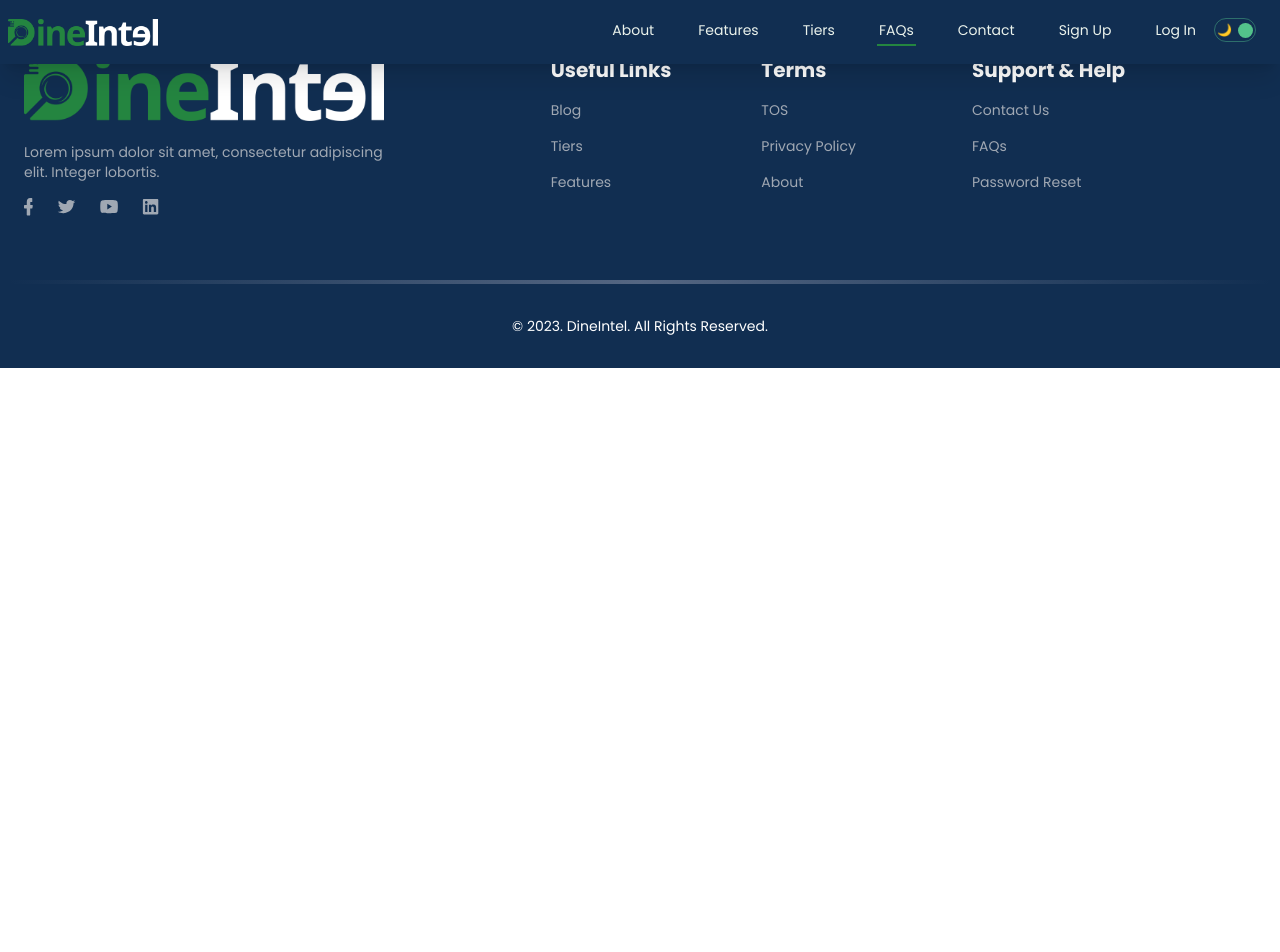
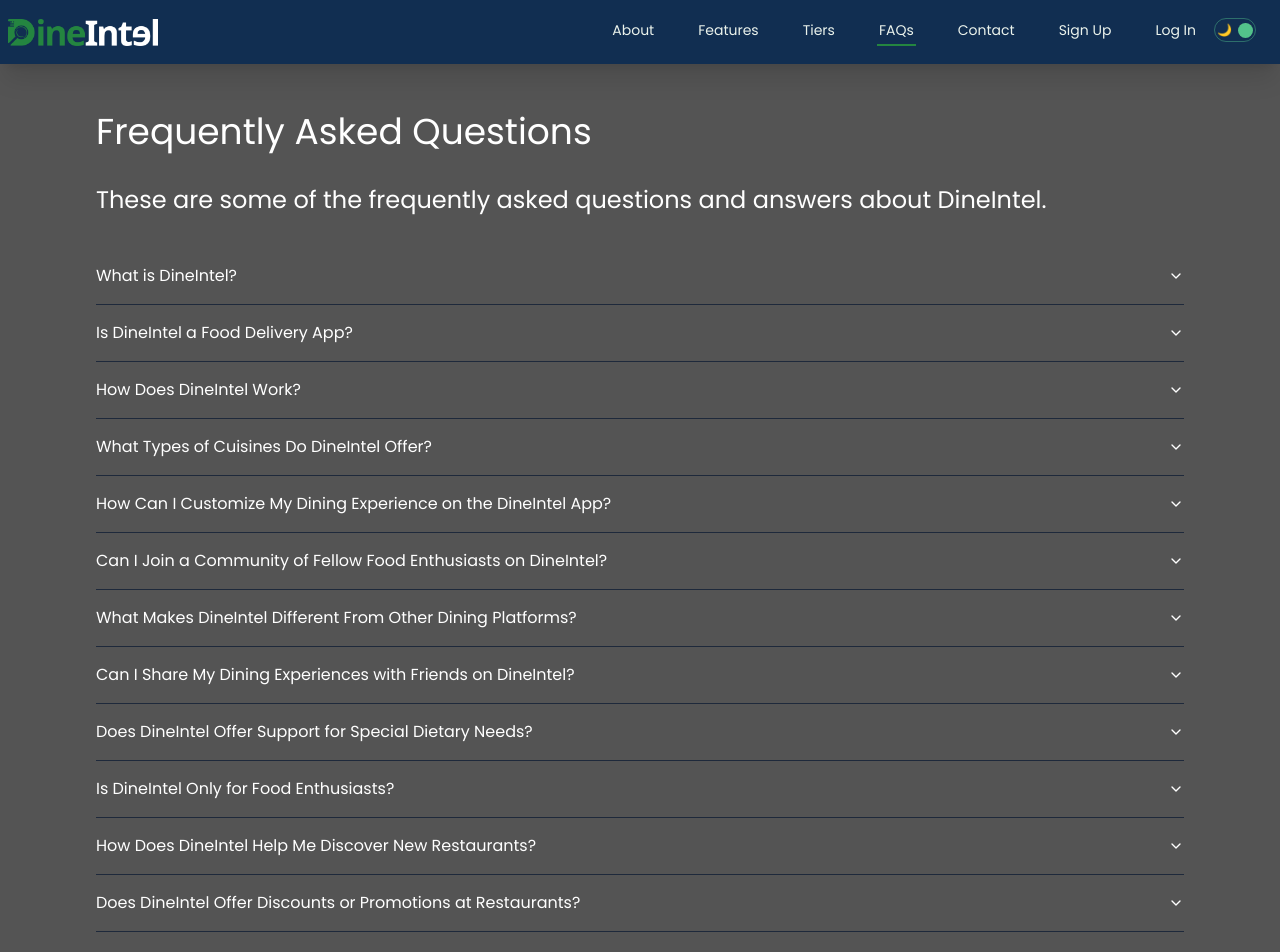
Before and after one commit to shaperhub/testdine, a Next.js app: page /faqs in a window 1280 px wide. Shown: the top 952 px of the page. Before the commit the page ends 800 px from the top, so only its background shows below. Built offline with nearby package versions, Linux system fonts and the light colour scheme; no server answers.

Commit message:
FAQ done

```diff
--- a/src/app/contact/page.jsx
+++ b/src/app/contact/page.jsx
@@ -22,7 +22,7 @@ const Contact = () => {
           className="w-full p-3 mb-4 bg-dlightestgreen dark:bg-gray-700 rounded outline-none text-[16px] text-black dark:text-white placeholder-dgrey"
         ></textarea>
         <button
-          className="w-full p-3 bg-dblue rounded text-white hover:bg-dlightblue"
+          className="w-full p-3 bg-dblue rounded-lg text-white hover:bg-dlightblue"
         >
           Send Message
         </button>
--- a/src/app/faqs/page.jsx
+++ b/src/app/faqs/page.jsx
@@ -1,9 +1,109 @@
 import React from 'react'
+import {Accordion, AccordionContent, AccordionItem, AccordionTrigger} from "@/components/ui/accordion"
 import Link from 'next/link'
 
 const Faqs = () => {
   return (
-    <div>Faqs</div>
+    <div data-aos="fade-up" className=''>
+      <div className='w-full bg-dlightestgreen dark:bg-ddarkgrey text-black dark:text-white pt-28 pb-16 px-8 md:px-24'>
+        <h1 className="font-heading text-4xl mb-8">Frequently Asked Questions</h1>
+        <p className='font-regular text-2xl mb-8'>These are some of the frequently asked questions and answers about DineIntel.</p>
+        <Accordion type="single" collapsible className="font-regular">
+          <AccordionItem value="item-1">
+            <AccordionTrigger>What is DineIntel?</AccordionTrigger>
+            <AccordionContent>
+              DineIntel is a personalized dining platform blending culinary art with digital innovation.
+            </AccordionContent>
+          </AccordionItem>
+          <AccordionItem value="item-2">
+            <AccordionTrigger>Is DineIntel a Food Delivery App?</AccordionTrigger>
+            <AccordionContent>
+              No, DineIntel is not a food delivery app.
+              It&apos;s a personalized dining platform that offers recommendations, culinary exploration, and community engagement.
+            </AccordionContent>
+          </AccordionItem>
+          <AccordionItem value="item-3">
+            <AccordionTrigger>How Does DineIntel Work?</AccordionTrigger>
+            <AccordionContent>
+              DineIntel works by leveraging advanced technology to provide personalized dining experiences.
+              It uses features like <span className='font-bold'>For You</span> to offer tailored restaurant recommendations and <span className='font-bold'>Modify Dish</span> to customize meals according to individual preferences.
+              Users can also engage with the culinary community through the <span className='font-bold'>Dine Group</span>, where they can share experiences and discover new dining spots.
+            </AccordionContent>
+          </AccordionItem>
+          <AccordionItem value="item-4">
+            <AccordionTrigger>What Types of Cuisines Do DineIntel Offer?</AccordionTrigger>
+            <AccordionContent>
+              DineIntel offers a diverse range of cuisines from around the globe, ensuring there is something to tantalize every palate.
+              Whether you&apos;re craving Italian pasta, Japanese sushi, or Indian curry, DineIntel has you covered with its extensive selection of culinary delights.
+            </AccordionContent>
+          </AccordionItem>
+          <AccordionItem value="item-5">
+            <AccordionTrigger>How Can I Customize My Dining Experience on the DineIntel App?</AccordionTrigger>
+            <AccordionContent>
+              With DineIntel, you have the power to tailor your dining experience to your preferences like never before.
+              Use features like <span className='font-bold'>Modify Dish</span> to customize your meal, explore personalized restaurant recommendations, and engage with our Epicurean Concierge for expert guidance on crafting the perfect culinary adventure.
+            </AccordionContent>
+          </AccordionItem>
+          <AccordionItem value="item-6">
+            <AccordionTrigger>Can I Join a Community of Fellow Food Enthusiasts on DineIntel?</AccordionTrigger>
+            <AccordionContent>
+              Absolutely! DineIntel offers a vibrant culinary community through our <span className='font-bold'>Dine Group</span> feature.
+              Connect with like-minded individuals, share dining experiences, discover new restaurants, and participate in engaging discussions about all things food.
+            </AccordionContent>
+          </AccordionItem>
+          <AccordionItem value="item-7">
+            <AccordionTrigger>What Makes DineIntel Different From Other Dining Platforms?</AccordionTrigger>
+            <AccordionContent>
+              DineIntel stands out with its unique blend of culinary expertise and cutting-edge technology.
+              Our platform goes beyond traditional dining apps by offering personalized recommendations, innovative dish customization tools, and a vibrant community of food enthusiasts.
+              We are committed to revolutionizing the dining experience, one personalized creation at a time.
+            </AccordionContent>
+          </AccordionItem>
+          <AccordionItem value="item-8">
+            <AccordionTrigger>Can I Share My Dining Experiences with Friends on DineIntel?</AccordionTrigger>
+            <AccordionContent>
+              Absolutely! DineIntel encourages sharing and celebrating dining experiences with friends.
+              You can easily share your favorite restaurants, dishes, and culinary adventures with your friends and fellow food enthusiasts within the <span className='font-bold'>Dine Group</span> community.
+              Join the conversation, exchange recommendations, and inspire each other to discover new culinary delights.
+            </AccordionContent>
+          </AccordionItem>
+          <AccordionItem value="item-9">
+            <AccordionTrigger>Does DineIntel Offer Support for Special Dietary Needs?</AccordionTrigger>
+            <AccordionContent>
+              Yes, DineIntel is equipped to accommodate a wide range of dietary preferences.
+              Whether you're vegetarian, vegan, gluten-free, or have specific allergies, our platform provides personalized recommendations and customizable options to ensure a seamless dining experience.
+              Our <span className='font-bold'>Modify Dish</span> feature allows you to adapt menu items to suit your dietary preferences, ensuring that every meal meets your unique needs and tastes.
+            </AccordionContent>
+          </AccordionItem>
+          <AccordionItem value="item-10">
+            <AccordionTrigger>Is DineIntel Only for Food Enthusiasts?</AccordionTrigger>
+            <AccordionContent>
+              Not at all! While our community is centered around food, anyone can join DineIntel to explore new culinary experiences, connect with others, and discover delicious dishes.
+              Whether you are a seasoned foodie or just someone who enjoys good food, you are welcome to be a part of our community.
+            </AccordionContent>
+          </AccordionItem>
+          <AccordionItem value="item-11">
+            <AccordionTrigger>How Does DineIntel Help Me Discover New Restaurants?</AccordionTrigger>
+            <AccordionContent>
+              With DineIntel, exploring new dining experiences is effortless.
+              Our platform uses advanced algorithms to recommend restaurants tailored to your taste preferences and dietary requirements.
+              Simply input your preferences, and DineIntel will curate a list of restaurants that match your criteria, ensuring a delightful culinary adventure every time.
+            </AccordionContent>
+          </AccordionItem>
+          <AccordionItem value="item-12">
+            <AccordionTrigger>Does DineIntel Offer Discounts or Promotions at Restaurants?</AccordionTrigger>
+            <AccordionContent>
+              Yes, DineIntel frequently collaborates with restaurants to offer exclusive discounts, promotions, and special offers to our users.
+              Keep an eye on the app for the latest deals available at your favorite dining spots.
+            </AccordionContent>
+          </AccordionItem>
+        </Accordion>
+        <p className='font-regular font-bold text-2xl py-8'>Got More Questions?</p>
+        <button className='p-3 bg-dblue rounded-lg text-white hover:bg-dlightblue'>
+          <Link href='/contact'>Contact Us</Link>
+        </button>
+      </div>
+    </div>
   )
 }
 
--- a/src/app/firebase/config.js
+++ b/src/app/firebase/config.js
@@ -6,6 +6,7 @@ import { getStorage } from "firebase/storage";
 const firebaseConfig = {
   apiKey: process.env.NEXT_PUBLIC_FIREBASE_API_KEY,
   authDomain: process.env.NEXT_PUBLIC_FIREBASE_AUTH_DOMAIN,
+  databaseURL: process.env.NEXT_PUBLIC_FIREBASE_DATABASE_URLS,
   projectId: process.env.NEXT_PUBLIC_FIREBASE_PROJECT_ID,
   storageBucket: process.env.NEXT_PUBLIC_FIREBASE_STORAGE_BUCKET,
   messagingSenderId: process.env.NEXT_PUBLIC_FIREBASE_MESSAGING_SENDER_ID,
--- a/src/components/footer/Footer.jsx
+++ b/src/components/footer/Footer.jsx
@@ -3,7 +3,6 @@ import Image from "next/image";
 import Link from "next/link";
 import LogoLight from '../../../public/DineIntelLogoLight.png'
 import LogoDark from '../../../public/DineIntelLogoDark.png'
-
 
 const Footer = () => {
   const currentyear = new Date().getFullYear();
@@ -12,7 +11,7 @@ const Footer = () => {
     <div className="text-xs md:text-sm font-regular">
       <div className="footer bg-dlightgreen dark:bg-dblue px-2 2xl:px-16 pt-8">
         <div className="flex flex-wrap">
-          <div className="w-full px-4 md:w-1/2 lg:w-4/12 xl:w-5/12">
+          <div className="w-full md:w-1/2 lg:w-4/12 xl:w-5/12">
             <div className="mb-12 max-w-[360px] lg:mb-16">
               <Link href="/" className="mb-4 inline-block">
                 <Image
@@ -38,7 +37,7 @@ const Footer = () => {
                 <a
                   href="https://facebook.com/"
                   aria-label="facebook-social-link"
-                  className="text-ddarkgrey dark:text-dgrey mr-6 hover:text-blue-600"
+                  className="text-ddarkgrey dark:text-dgrey mr-6 hover:text-dgreen dark:hover:text-dgreen"
                 >
                   <svg
                     width="9"
@@ -52,7 +51,7 @@ const Footer = () => {
                 <a
                   href="https://twitter.com/"
                   aria-label="twitter-social-link"
-                  className=" text-ddarkgrey dark:text-dgrey mr-6 hover:text-blue-600"
+                  className=" text-ddarkgrey dark:text-dgrey mr-6 hover:text-dgreen dark:hover:text-dgreen"
                 >
                   <svg
                     width="19"
@@ -66,7 +65,7 @@ const Footer = () => {
                 <a
                   href="https://youtube.com/"
                   aria-label="youtube-social-link"
-                  className=" text-ddarkgrey dark:text-dgrey mr-6 hover:text-blue-600"
+                  className=" text-ddarkgrey dark:text-dgrey mr-6 hover:text-dgreen dark:hover:text-dgreen"
                 >
                   <svg
                     width="18"
@@ -80,7 +79,7 @@ const Footer = () => {
                 <a
                   href="https://linkedin.com/"
                   aria-label="linkedin-social-link"
-                  className=" text-ddarkgrey dark:text-dgrey hover:text-blue-600"
+                  className=" text-ddarkgrey dark:text-dgrey hover:text-dgreen dark:hover:text-dgreen"
                 >
                   <svg
                     width="17"
@@ -95,8 +94,8 @@ const Footer = () => {
             </div>
           </div>
 
-          <div className="w-full px-4 sm:w-1/2 md:w-1/2 lg:w-2/12 xl:w-2/12">
-            <div className="mb-12 lg:mb-16">
+          <div className="w-full sm:w-1/2 md:w-1/2 lg:w-2/12 xl:w-2/12">
+            <div className="mb-6 lg:mb-16">
               <h2 className="mb-4 text-xl font-bold text-black dark:text-white">
                 Useful Links
               </h2>
@@ -104,7 +103,7 @@ const Footer = () => {
                 <li>
                   <a
                     href="/blog"
-                    className=" text-ddarkgrey dark:text-dgrey hover:text-blue-600 dark:hover:text-blue-600 mb-4 inline-block"
+                    className=" text-ddarkgrey dark:text-dgrey hover:text-dgreen dark:hover:text-dgreen mb-4 inline-block"
                   >
                     Blog
                   </a>
@@ -112,7 +111,7 @@ const Footer = () => {
                 <li>
                   <a
                     href="/dineintel-tiers"
-                    className=" text-ddarkgrey dark:text-dgrey hover:text-blue-600 dark:hover:text-blue-600 mb-4 inline-block"
+                    className=" text-ddarkgrey dark:text-dgrey hover:text-dgreen dark:hover:text-dgreen mb-4 inline-block"
                   >
                     Tiers
                   </a>
@@ -120,7 +119,7 @@ const Footer = () => {
                 <li>
                   <a
                     href="/features"
-                    className=" text-ddarkgrey dark:text-dgrey hover:text-blue-600 dark:hover:text-blue-600 mb-4 inline-block"
+                    className=" text-ddarkgrey dark:text-dgrey hover:text-dgreen dark:hover:text-dgreen mb-4 inline-block"
                   >
                     Features
                   </a>
@@ -129,8 +128,8 @@ const Footer = () => {
             </div>
           </div>
 
-          <div className="w-full px-4 sm:w-1/2 md:w-1/2 lg:w-2/12 xl:w-2/12">
-            <div className="mb-12 lg:mb-16">
+          <div className="w-full sm:w-1/2 md:w-1/2 lg:w-2/12 xl:w-2/12">
+            <div className="mb-6 lg:mb-16">
               <h2 className="mb-4 text-xl font-bold text-black dark:text-white">
                 Terms
               </h2>
@@ -138,7 +137,7 @@ const Footer = () => {
                 <li>
                   <a
                     href="/terms-of-service"
-                    className=" text-ddarkgrey dark:text-dgrey hover:text-blue-600 dark:hover:text-blue-600 mb-4 inline-block"
+                    className=" text-ddarkgrey dark:text-dgrey hover:text-dgreen dark:hover:text-dgreen mb-4 inline-block"
                   >
                     TOS
                   </a>
@@ -146,7 +145,7 @@ const Footer = () => {
                 <li>
                   <a
                     href="/privacy-policy"
-                    className=" text-ddarkgrey dark:text-dgrey hover:text-blue-600 dark:hover:text-blue-600 mb-4 inline-block"
+                    className=" text-ddarkgrey dark:text-dgrey hover:text-dgreen dark:hover:text-dgreen mb-4 inline-block"
                   >
                     Privacy Policy
                   </a>
@@ -154,7 +153,7 @@ const Footer = () => {
                 <li>
                   <a
                     href="/about"
-                    className=" text-ddarkgrey dark:text-dgrey hover:text-blue-600 dark:hover:text-blue-600 mb-4 inline-block"
+                    className=" text-ddarkgrey dark:text-dgrey hover:text-dgreen dark:hover:text-dgreen mb-4 inline-block"
                   >
                     About
                   </a>
@@ -163,8 +162,8 @@ const Footer = () => {
             </div>
           </div>
 
-          <div className="w-full px-4 md:w-1/2 lg:w-4/12 xl:w-3/12">
-            <div className="mb-12 lg:mb-16">
+          <div className="w-full md:w-1/2 lg:w-4/12 xl:w-3/12">
+            <div className="mb-6 lg:mb-16">
               <h2 className="mb-4 text-xl font-bold text-black dark:text-white">
                 Support & Help
               </h2>
@@ -172,7 +171,7 @@ const Footer = () => {
                 <li>
                   <a
                     href="/contact"
-                    className=" text-ddarkgrey dark:text-dgrey hover:text-blue-600 dark:hover:text-blue-600 mb-4 inline-block"
+                    className=" text-ddarkgrey dark:text-dgrey hover:text-dgreen dark:hover:text-dgreen mb-4 inline-block"
                   >
                     Contact Us
                   </a>
@@ -180,7 +179,7 @@ const Footer = () => {
                 <li>
                   <a
                     href="/faqs"
-                    className=" text-ddarkgrey dark:text-dgrey hover:text-blue-600 dark:hover:text-blue-600 mb-4 inline-block"
+                    className=" text-ddarkgrey dark:text-dgrey hover:text-dgreen dark:hover:text-dgreen mb-4 inline-block"
                   >
                     FAQs
                   </a>
@@ -188,7 +187,7 @@ const Footer = () => {
                 <li>
                   <a
                     href="/password-reset"
-                    className=" text-ddarkgrey dark:text-dgrey hover:text-blue-600 dark:hover:text-blue-600 mb-4 inline-block"
+                    className=" text-ddarkgrey dark:text-dgrey hover:text-dgreen dark:hover:text-dgreen mb-4 inline-block"
                   >
                     Password Reset
                   </a>
```
Also changed, not shown: next.config.js (+2 -7 lines), src/app/log-in/page.jsx (+2 -5 lines), src/app/page.jsx (+16 -10 lines), src/app/sign-up/page.jsx (+2 -5 lines), src/components/navbar/Navbar.jsx (+4 -9 lines), tailwind.config.js (+1 -8 lines).
